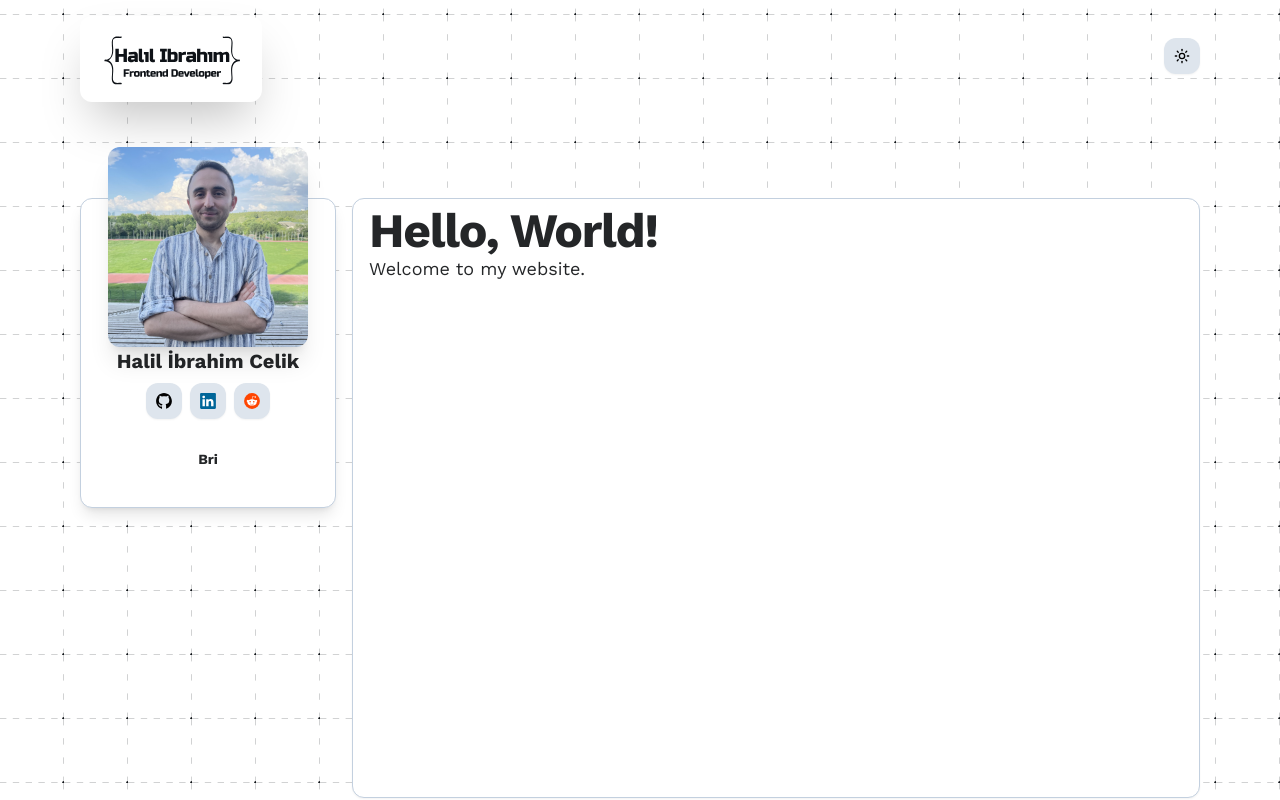
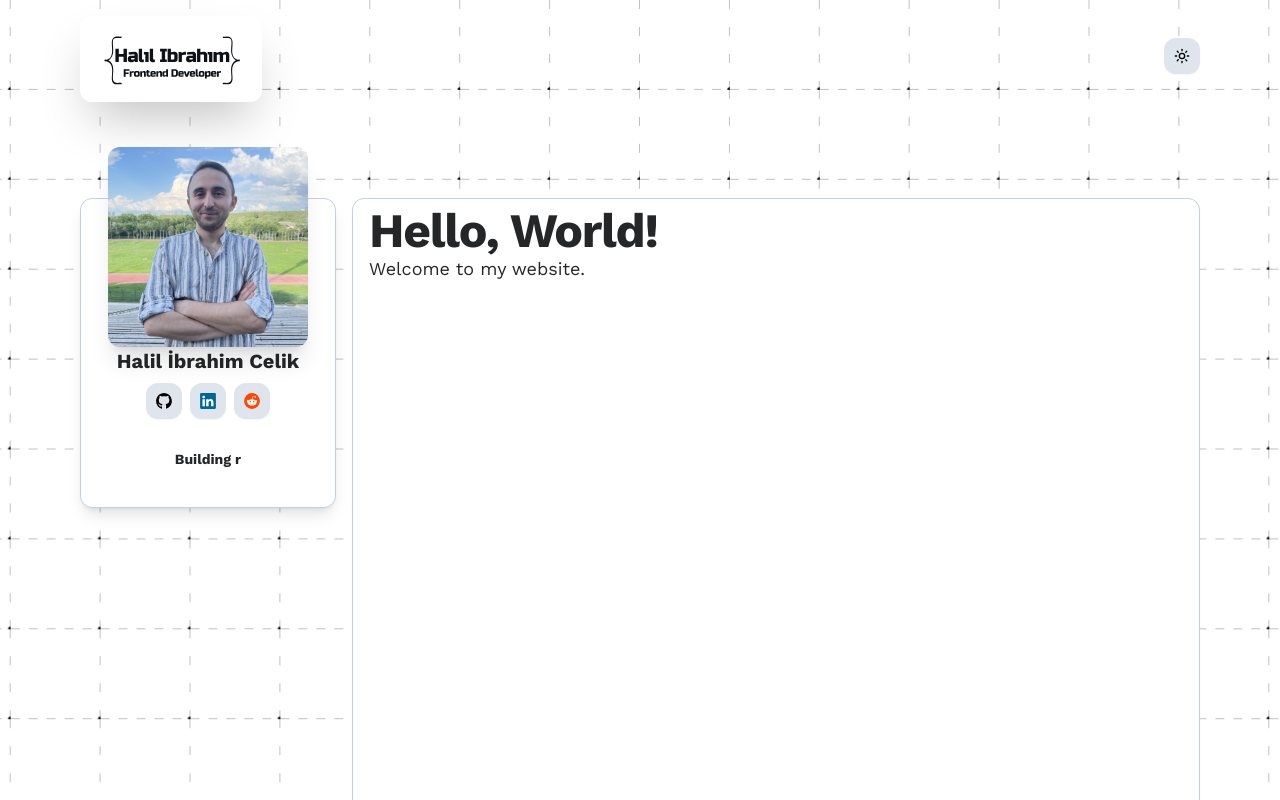
Before and after one commit to halilibrahimcelik/portfolio, a Next.js app: page / in a window 1280 px wide. Shown: the top 800 px of the page. Built offline with nearby package versions, Linux system fonts and the light colour scheme.

Commit message:
feat: update layout height

```diff
--- a/src/app/(main)/layout.tsx
+++ b/src/app/(main)/layout.tsx
@@ -13,7 +13,7 @@ const MainLayout = ({ children }: { children: React.ReactNode }) => {
           <ThemeToggle />
         </div>
       </div>
-      <div className='flex gap-4  mt-20 relative min-h-[calc(100vh-200px)]'>
+      <div className='flex gap-4  mt-20 relative  min-h-[200vh]'>
         <StickyHeader />
         <Card asChild className='flex-grow '>
           <main>{children}</main>
```
